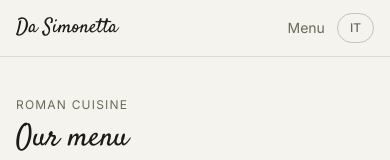
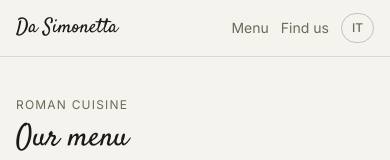
Before and after one commit to Simone-Anc/da-simonetta, a Next.js app: page /en/menu in a window 390 px wide. Shown: the top 160 px of the page. Built offline with nearby package versions, Linux system fonts and the light colour scheme.

Commit message:
fix navbar mobile

```diff
--- a/components/Navbar.tsx
+++ b/components/Navbar.tsx
@@ -15,7 +15,7 @@ export default function Navbar() {
 
   return (
     <header className="sticky top-0 z-50 bg-[#f5f3ee] border-b border-black/10">
-      <nav className="max-w-5xl mx-auto px-4 sm:px-6 h-14 flex items-center justify-between gap-4">
+      <nav className="max-w-5xl mx-auto px-4 sm:px-6 h-14 flex items-center justify-between gap-2">
 
         {/* Logo — sempre a sinistra */}
         <Link
@@ -26,7 +26,7 @@ export default function Navbar() {
           Da Simonetta
         </Link>
 
-        {/* Links + switcher — su mobile i link si accorciano */}
+        {/* Links + switcher — sempre visibili */}
         <div className="flex items-center gap-3 sm:gap-6">
           <Link
             href={`/${locale}/menu`}
@@ -36,14 +36,13 @@ export default function Navbar() {
           </Link>
           <Link
             href={`/${locale}/dove-siamo`}
-            className="text-sm text-[#6a6a5a] hover:text-[#1a1a18] transition-colors whitespace-nowrap
-                       hidden xs:block sm:block"
+            className="text-sm text-[#6a6a5a] hover:text-[#1a1a18] transition-colors whitespace-nowrap"
           >
             {t('location')}
           </Link>
           <button
             onClick={() => router.push(switchPath)}
-            className="text-xs font-medium px-3 py-1.5 rounded-full border border-black/20
+            className="text-xs font-medium px-2.5 py-1.5 rounded-full border border-black/20
                        text-[#6a6a5a] hover:text-[#1a1a18] hover:border-black/40 transition-all shrink-0"
           >
             {otherLocale.toUpperCase()}
```
